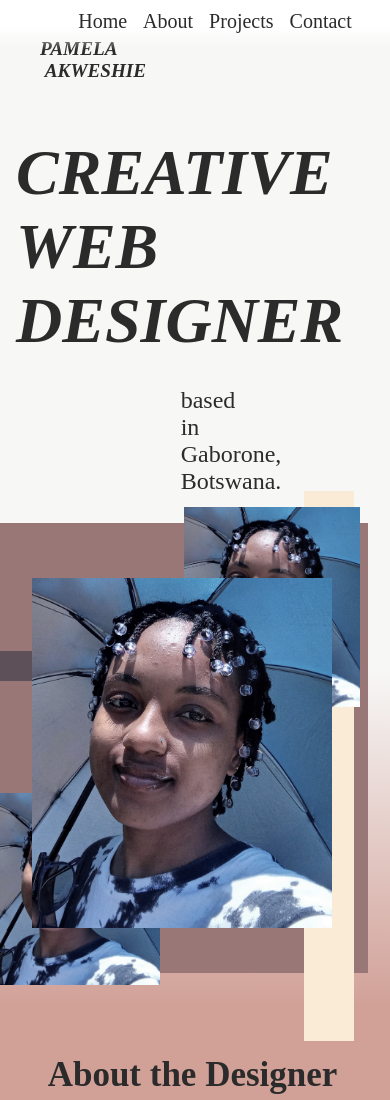
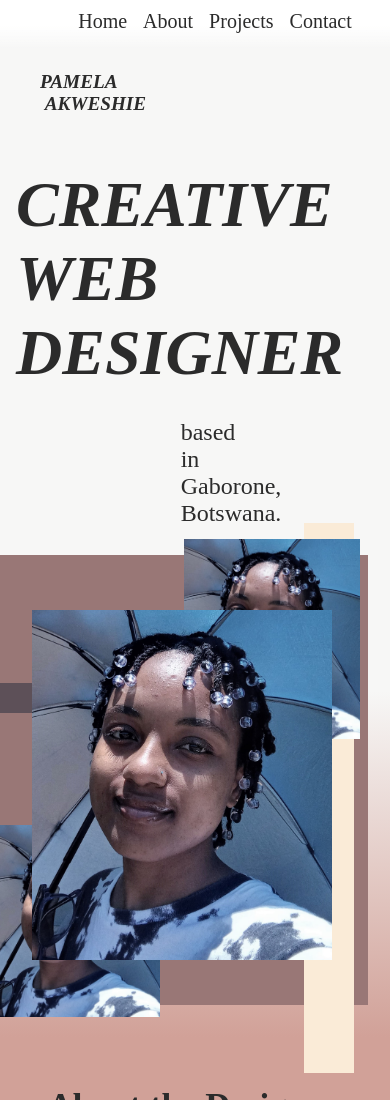
Before and after one commit to jak-ida/My-WebDesign-Portfolio, a plain HTML site: page index.html in a window 390 px wide. Shown: the top 1100 px of the page. Drawn offline with Linux system fonts and the light colour scheme.

Commit message:
Update Stylesheet.css

```diff
--- a/Stylesheet.css
+++ b/Stylesheet.css
@@ -399,7 +399,7 @@ h3 a:hover{
     }
     .name{
         font-size: 1.2rem;
-	padding-top: 1.2rem;
+	margin-top: 3rem;
     }
     .box1{
         margin:0;
```
